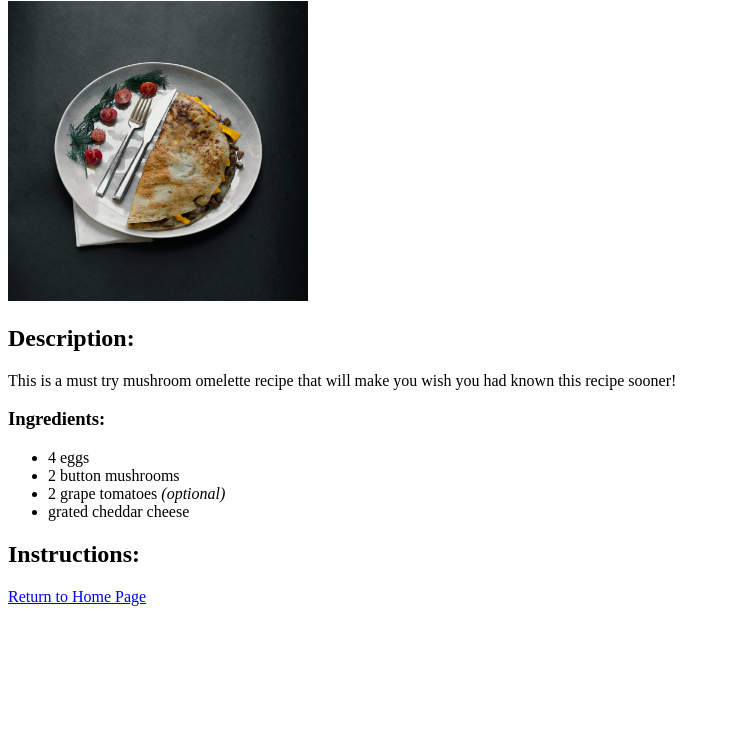
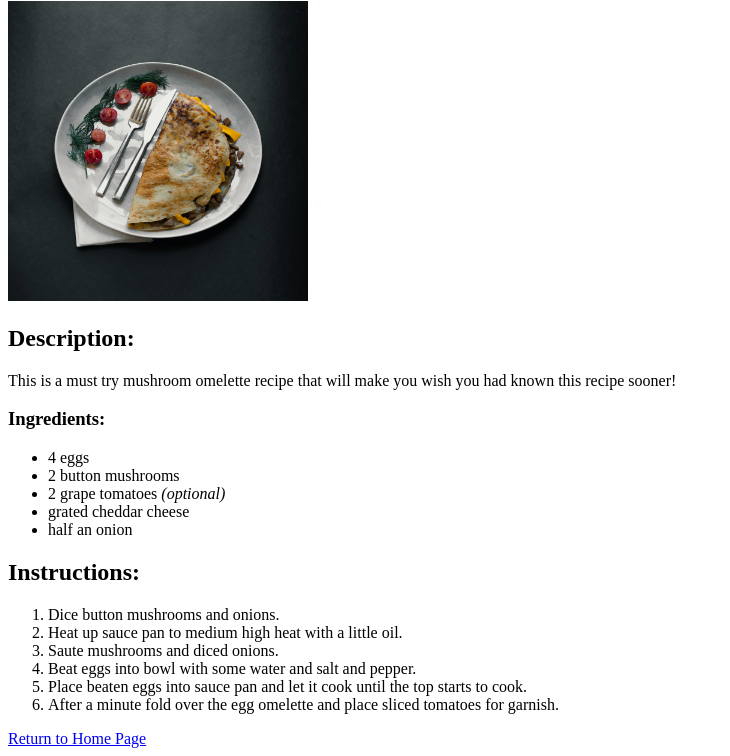
Before and after one commit to davidofthings/odin-recipes, a plain HTML site: page recipes/mushroomomelette.html in a window 1280 px wide. Shown: the part 79-835 px from the top of the page, without its empty margins (0-730 px from the left). Before the commit the page ends 800 px from the top, so only its background shows below. Drawn offline with Linux system fonts and the light colour scheme.

Commit message:
Completed mushroom recipe page. Added to the instructions list and added an additional ingredient.

```diff
--- a/recipes/mushroomomelette.html
+++ b/recipes/mushroomomelette.html
@@ -19,10 +19,23 @@
             <li>2 button mushrooms</li>
             <li>2 grape tomatoes <em>(optional)</em></li>
             <li>grated cheddar cheese</li>
+            <li>half an onion</li>
         </ul>
     </p>
 
     <h2>Instructions:</h2>
+
+    <p>
+        <ol>
+            <li>Dice button mushrooms and onions.</li>
+            <li>Heat up sauce pan to medium high heat with a little oil.</li>
+            <li>Saute mushrooms and diced onions.</li>
+            <li>Beat eggs into bowl with some water and salt and pepper.</li>
+            <li>Place beaten eggs into sauce pan and let it cook until the top starts to cook.</li>
+            <li>After a minute fold over the egg omelette and place sliced tomatoes for garnish.</li>
+        </ol>
+    </p>
+
     <a href="../index.html">Return to Home Page</a>
 </body>
 </html>
```
